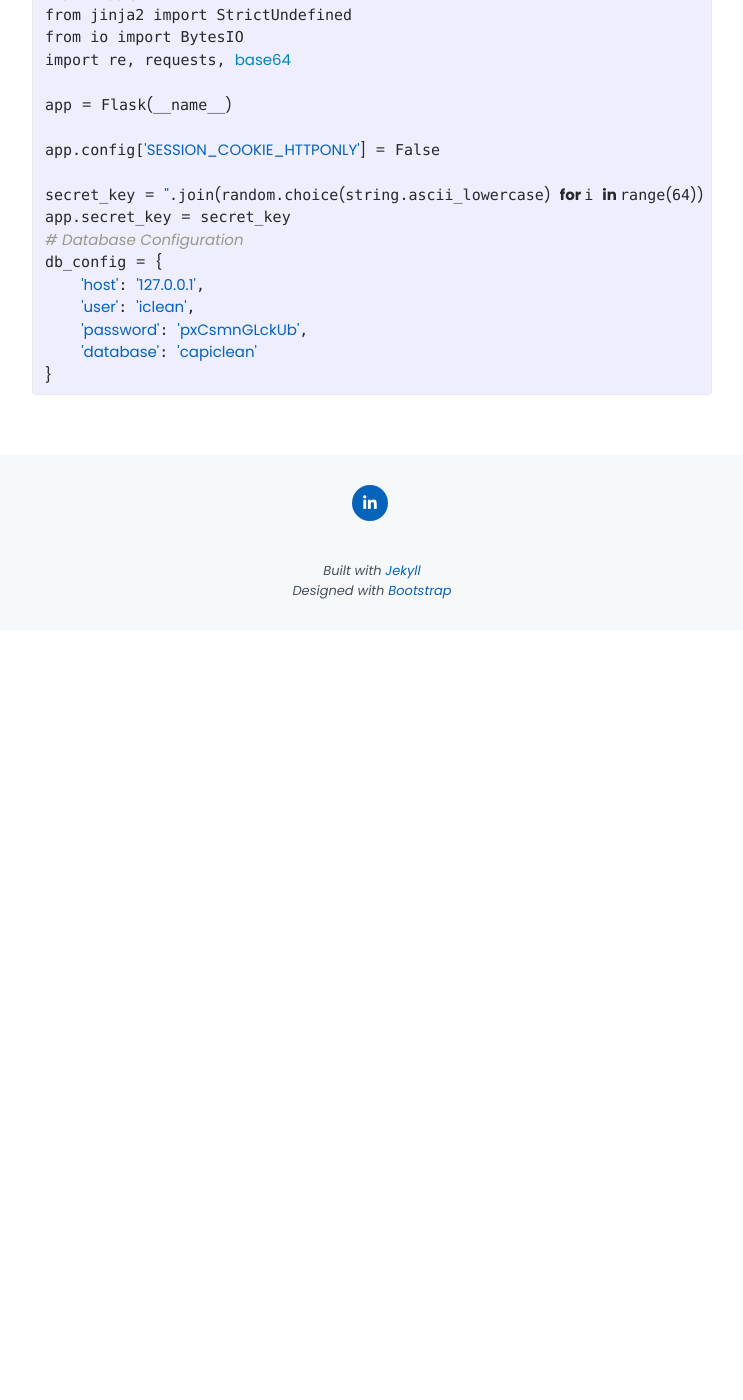
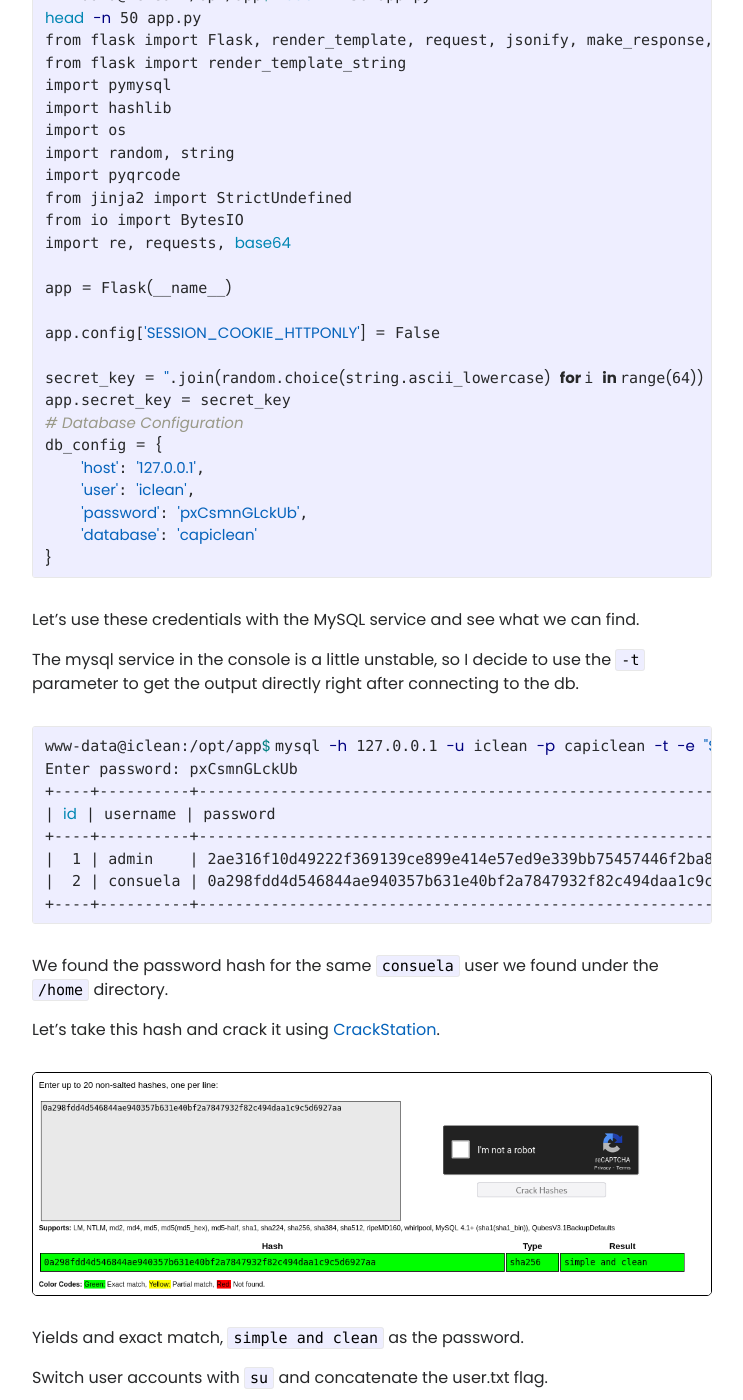
Before and after one commit to Jean2208/MyWebsite, a Jekyll site: the page built from _posts/2024-18-05-iclean-htb.md, in a window 1280 px wide and 1400 px high, scrolled down 13281 px. Shown: the whole window, without its empty margins (268-1011 px from the left). Built offline with Jekyll 4.4.1, drawn with Linux system fonts in a browser that asks for light colours; before the commit the page ends 13911 px from its top, so only the background shows below that; some of the changed text lies outside the part shown.

Commit message:
docs: update iclean article

```diff
--- a/_posts/2024-18-05-iclean-htb.md
+++ b/_posts/2024-18-05-iclean-htb.md
@@ -324,7 +324,18 @@
 {% endhighlight %}
 </div>
 
-We don't have any user accounts, but the presence of the MySQL service makes me remember that the website had login functionality. The db connection string secrects have to be stored either in enviroment tables or in the application python file itself.
+<div class="article-code">
+{% highlight sh %}
+www-data@iclean:/opt/app$ ls -la /home
+ls -la /home
+total 12
+drwxr-xr-x  3 root     root     4096 Sep  5  2023 .
+drwxr-xr-x 18 root     root     4096 Sep 27  2023 ..
+drwxr-x---  5 consuela consuela 4096 May 24 12:56 consuela
+{% endhighlight %}
+</div>
+
+We have a user account named `consuela`. Additionally, the presence of the MySQL service makes me remember that the website has login functionality. The db connection string secrets have to be stored either in enviroment tables or in the application python file itself.
 
 If we `ls` the current directory and read the `app.py` file, the db configurations are stored inside in plaintext.
 
@@ -365,6 +376,65 @@
 {% endhighlight %}
 </div>
 
+Let's use these credentials with the MySQL service and see what we can find.
+
+The mysql service in the console is a little unstable, so I decide to use the `-t` parameter to get the output directly right after connecting to the db.
+
+<div class="article-code">
+{% highlight sh %}
+www-data@iclean:/opt/app$ mysql -h 127.0.0.1 -u iclean -p capiclean -t -e "SELECT * FROM users;"
+Enter password: pxCsmnGLckUb
++----+----------+------------------------------------------------------------------+----------------------------------+
+| id | username | password                                                         | role_id                          |
++----+----------+------------------------------------------------------------------+----------------------------------+
+|  1 | admin    | 2ae316f10d49222f369139ce899e414e57ed9e339bb75457446f2ba8628a6e51 | 21232f297a57a5a743894a0e4a801fc3 |
+|  2 | consuela | 0a298fdd4d546844ae940357b631e40bf2a7847932f82c494daa1c9c5d6927aa | ee11cbb19052e40b07aac0ca060c23ee |
++----+----------+------------------------------------------------------------------+----------------------------------+
+{% endhighlight %}
+</div>
+
+We found the password hash for the same `consuela` user we found under the `/home` directory.
+
+Let's take this hash and crack it using [CrackStation][CrackStation].
+
+<div class="article-image">
+  <img src="/assets/img/iclean/crackstation.png">
+</div>
+
+Yields and exact match, `simple and clean` as the password.
+
+Switch user accounts with `su` and concatenate the user.txt flag.
+
+<div class="article-image">
+  <img src="/assets/img/iclean/usertxt.png">
+</div>
+
+We found the first flag.
+
+We can ssh into the machine to get a better shell.
+
+<div class="article-code">
+{% highlight sh %}
+ssh consuela@capiclean.htb
+{% endhighlight %}
+</div>
+
+As always, let's check what commands we can run with sudo privileges with `sudo -l`.
+
+<div class="article-image">
+  <img src="/assets/img/iclean/sudolist.png">
+</div>
+
+Looks like we can run a tool called `qpdf`.
+
+
+
+
+
+
+
+
+
 
 
 
@@ -389,3 +459,5 @@
 [Jinja]: https://jinja.palletsprojects.com/
 
 [Jinja2 SSTI - HackTricks]: https://book.hacktricks.xyz/pentesting-web/ssti-server-side-template-injection/jinja2-ssti
+
+[CrackStation]: https://crackstation.net/
```
Also changed, not shown: assets/img/iclean/crackstation.png (added), assets/img/iclean/mysqlcommand.png (added), assets/img/iclean/sudolist.png (added), assets/img/iclean/usertxt.png (added).
